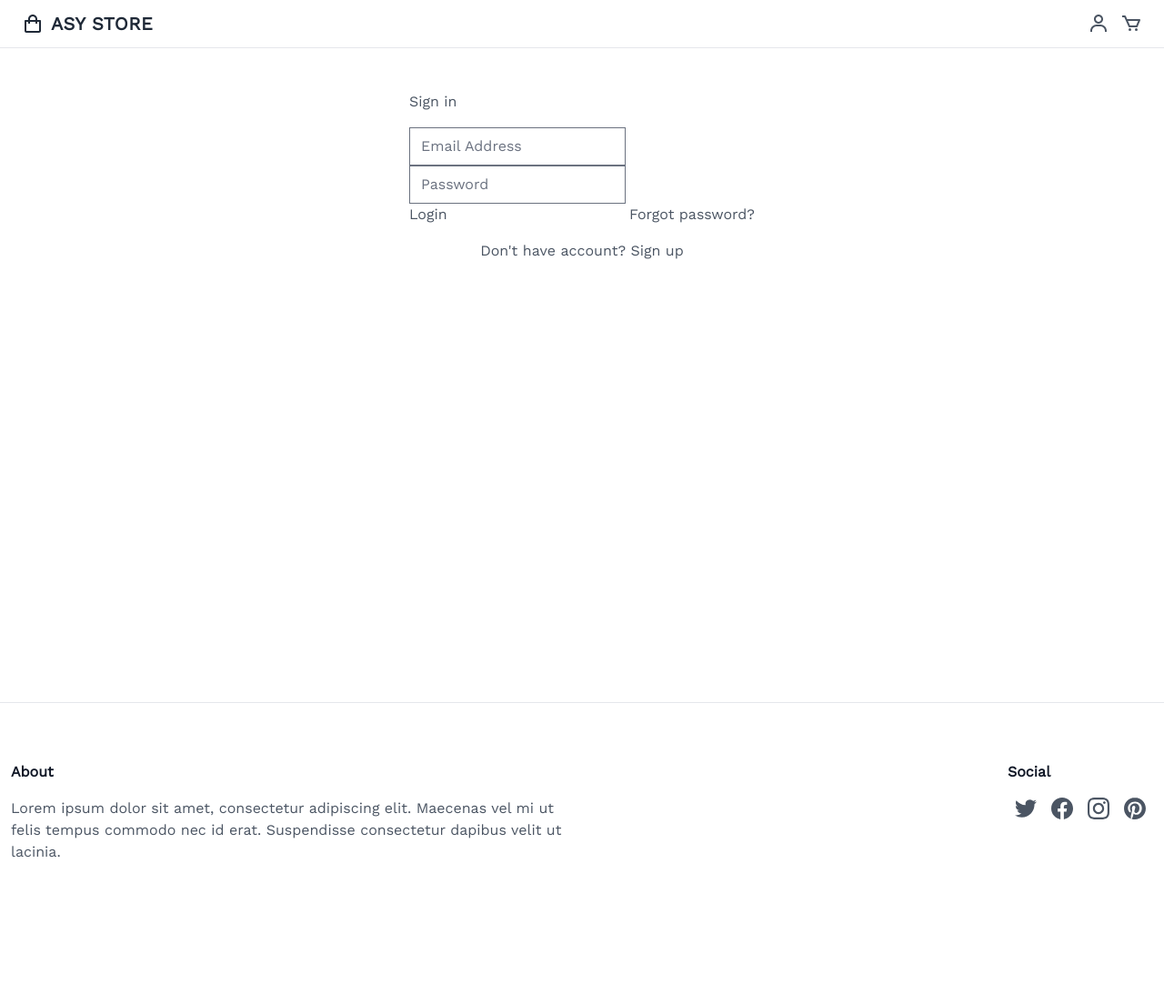
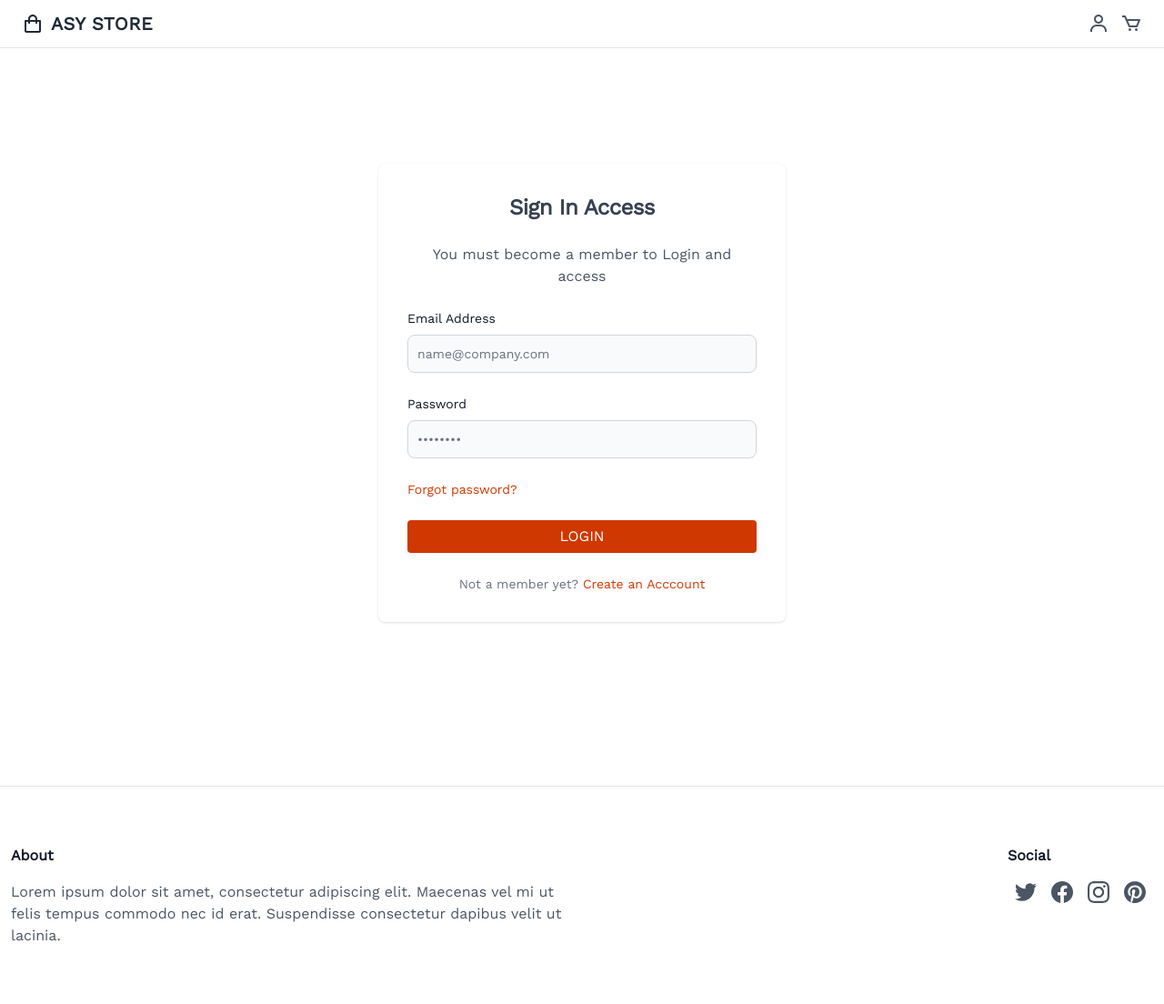
Before and after one commit to mbassy199/e-commerce_alx_final, a Django app: page /accounts/login/ in a window 1280 px wide. Shown: the top 1104 px of the page at 91% size. Before the commit the page ends 943 px from the top, so only its background shows below. Run offline with Django 3.2, Linux system fonts and the light colour scheme; data that the repository does not hold is empty; some libraries are stand-ins or nearby versions.

Commit message:
updated login page

```diff
--- a/static/css/output.css
+++ b/static/css/output.css
@@ -1664,6 +1672,12 @@ input:checked + .toggle-bg {
   margin-bottom: calc(2rem * var(--tw-space-y-reverse));
 }
 
+.space-y-3 > :not([hidden]) ~ :not([hidden]) {
+  --tw-space-y-reverse: 0;
+  margin-top: calc(0.75rem * calc(1 - var(--tw-space-y-reverse)));
+  margin-bottom: calc(0.75rem * var(--tw-space-y-reverse));
+}
+
 .divide-x > :not([hidden]) ~ :not([hidden]) {
   --tw-divide-x-reverse: 0;
   border-right-width: calc(1px * var(--tw-divide-x-reverse));
@@ -1709,6 +1723,10 @@ input:checked + .toggle-bg {
   border-radius: 0.75rem;
 }
 
+.rounded {
+  border-radius: 0.25rem;
+}
+
 .rounded-e-lg {
   border-start-end-radius: 0.5rem;
   border-end-end-radius: 0.5rem;
@@ -1864,6 +1882,16 @@ input:checked + .toggle-bg {
 
 .bg-white\/80 {
   background-color: rgb(255 255 255 / 0.8);
+}
+
+.bg-teal-600 {
+  --tw-bg-opacity: 1;
+  background-color: rgb(4 116 129 / var(--tw-bg-opacity, 1));
+}
+
+.bg-orange-600 {
+  --tw-bg-opacity: 1;
+  background-color: rgb(208 56 1 / var(--tw-bg-opacity, 1));
 }
 
 .bg-gradient-to-br {
@@ -1939,6 +1967,10 @@ input:checked + .toggle-bg {
   padding: 2rem;
 }
 
+.p-6 {
+  padding: 1.5rem;
+}
+
 .px-0 {
   padding-left: 0px;
   padding-right: 0px;
@@ -2029,6 +2061,11 @@ input:checked + .toggle-bg {
   padding-bottom: 2rem;
 }
 
+.py-1\.5 {
+  padding-top: 0.375rem;
+  padding-bottom: 0.375rem;
+}
+
 .pb-2 {
   padding-bottom: 0.5rem;
 }
@@ -2171,6 +2208,10 @@ input:checked + .toggle-bg {
   letter-spacing: 0.025em;
 }
 
+.tracking-tight {
+  letter-spacing: -0.025em;
+}
+
 .text-black {
   --tw-text-opacity: 1;
   color: rgb(0 0 0 / var(--tw-text-opacity, 1));
@@ -2229,6 +2270,21 @@ input:checked + .toggle-bg {
 .text-white {
   --tw-text-opacity: 1;
   color: rgb(255 255 255 / var(--tw-text-opacity, 1));
+}
+
+.text-teal-600 {
+  --tw-text-opacity: 1;
+  color: rgb(4 116 129 / var(--tw-text-opacity, 1));
+}
+
+.text-gray-700 {
+  --tw-text-opacity: 1;
+  color: rgb(55 65 81 / var(--tw-text-opacity, 1));
+}
+
+.text-orange-600 {
+  --tw-text-opacity: 1;
+  color: rgb(208 56 1 / var(--tw-text-opacity, 1));
 }
 
 .underline {
@@ -2758,6 +2868,10 @@ html.lenis body {
     margin-top: 2rem;
   }
 
+  .sm\:max-w-md {
+    max-width: 28rem;
+  }
+
   .sm\:grid-cols-1 {
     grid-template-columns: repeat(1, minmax(0, 1fr));
   }
@@ -2776,12 +2890,21 @@ html.lenis body {
 
   .sm\:p-6 {
     padding: 1.5rem;
+  }
+
+  .sm\:p-8 {
+    padding: 2rem;
   }
 
   .sm\:py-8 {
     padding-top: 2rem;
     padding-bottom: 2rem;
   }
+
+  .sm\:text-sm {
+    font-size: 0.875rem;
+    line-height: 1.25rem;
+  }
 }
 
 @media (min-width: 768px) {
@@ -2847,6 +2970,10 @@ html.lenis body {
 
   .md\:h-24 {
     height: 6rem;
+  }
+
+  .md\:h-screen {
+    height: 100vh;
   }
 
   .md\:w-2\/3 {
@@ -2903,6 +3030,12 @@ html.lenis body {
     margin-bottom: calc(0px * var(--tw-space-y-reverse));
   }
 
+  .md\:space-y-6 > :not([hidden]) ~ :not([hidden]) {
+    --tw-space-y-reverse: 0;
+    margin-top: calc(1.5rem * calc(1 - var(--tw-space-y-reverse)));
+    margin-bottom: calc(1.5rem * var(--tw-space-y-reverse));
+  }
+
   .md\:p-0 {
     padding: 0px;
   }
@@ -2932,6 +3065,11 @@ html.lenis body {
     padding-bottom: 0.75rem;
   }
 
+  .md\:py-8 {
+    padding-top: 2rem;
+    padding-bottom: 2rem;
+  }
+
   .md\:pt-0 {
     padding-top: 0px;
   }
@@ -2944,6 +3082,11 @@ html.lenis body {
   .md\:text-base {
     font-size: 1rem;
     line-height: 1.5rem;
+  }
+
+  .md\:text-2xl {
+    font-size: 1.5rem;
+    line-height: 2rem;
   }
 }
 
@@ -3019,6 +3162,11 @@ html.lenis body {
     padding-bottom: 3rem;
   }
 
+  .lg\:py-0 {
+    padding-top: 0px;
+    padding-bottom: 0px;
+  }
+
   .lg\:text-right {
     text-align: right;
   }
@@ -3050,6 +3198,10 @@ html.lenis body {
     gap: 2rem;
   }
 
+  .xl\:p-0 {
+    padding: 0px;
+  }
+
   .xl\:px-6 {
     padding-left: 1.5rem;
     padding-right: 1.5rem;
--- a/templates/accounts/login.html
+++ b/templates/accounts/login.html
@@ -1,41 +1,51 @@
 {% extends 'base.html' %}
-
 
 {% block content %}
 
-<!-- ========================= SECTION CONTENT ========================= -->
-<section class="section-conten padding-y" style="min-height:84vh">
+<section class="py-4 md:py-8">
+  <div class="flex flex-col items-center justify-center px-6 py-8 mx-auto md:h-screen lg:py-0">
+    <div class="w-full bg-white rounded-lg shadow dark:border md:mt-0 sm:max-w-md xl:p-0">
+      <div class="p-6 space-y-4 md:space-y-6 sm:p-8">
+        <h1 class="text-xl font-bold leading-tight tracking-tight text-gray-700 md:text-2xl text-center">
+          Sign In Access
+        </h1>
+        <p class="text-center">You must become a member to Login and access</p>
 
-    <!-- ============================ COMPONENT LOGIN   ================================= -->
-        <div class="card mx-auto" style="max-width: 380px; margin-top:100px;">
-          <div class="card-body">
-          <h4 class="card-title mb-4">Sign in</h4>
-          {% include 'includes/alerts.html' %}
-          <form action="{% url 'login' %}" method="POST">
-            {% csrf_token %}
-              <div class="form-group">
-                 <input type="email" class="form-control" placeholder="Email Address" name="email" >
-              </div> <!-- form-group// -->
-              <div class="form-group">
-                <input type="password" class="form-control" placeholder="Password" name="password" >
-              </div> <!-- form-group// -->
+        <form class="space-y-3 md:space-y-6" action="{% url 'login' %}" method="POST">
+          {% csrf_token %}
+          <div>
+            <label for="email" class="block mb-2 text-sm font-medium text-gray-900">Email
+              Address</label>
+            <input type="email" name="email" id="email"
+              class="bg-gray-50 border border-gray-300 text-gray-900 sm:text-sm rounded-lg focus:ring-orange-600 focus:border-orange-600 block w-full p-2.5 dark:bg-gray-700 dark:border-gray-600 dark:placeholder-gray-400 dark:text-white dark:focus:ring-blue-500 dark:focus:border-blue-500"
+              placeholder="name@company.com" required="">
+          </div>
+          <div>
+            <label for="password" class="block mb-2 text-sm font-medium text-gray-900 dark:text-white">Password</label>
+            <input type="password" name="password" id="password" placeholder="••••••••"
+              class="bg-gray-50 border border-gray-300 text-gray-900 sm:text-sm rounded-lg focus:ring-orange-600 focus:border-orange-600 block w-full p-2.5 dark:bg-gray-700 dark:border-gray-600 dark:placeholder-gray-400 dark:text-white dark:focus:ring-blue-500 dark:focus:border-blue-500"
+              required="">
+          </div>
+          <div class="flex items-center justify-between">
+            <a href="{% url 'forgotPassword' %}"
+              class="text-sm font-medium text-orange-600 hover:underline dark:text-orange-500">
+              Forgot password?
+            </a>
+          </div>
 
-              <div class="form-group">
-                  <a href="{% url 'forgotPassword' %}" class="float-right">Forgot password?</a>
-
-              </div> <!-- form-group form-check .// -->
-              <div class="form-group">
-                  <button type="submit" class="btn btn-primary btn-block"> Login  </button>
-              </div> <!-- form-group// -->
-          </form>
-          </div> <!-- card-body.// -->
-        </div> <!-- card .// -->
-
-         <p class="text-center mt-4">Don't have account?<a href="{% url 'register' %}"> Sign up </a></p>
-         <br><br>
-    <!-- ============================ COMPONENT LOGIN  END.// ================================= -->
-
-
-    </section>
+          <button type="submit" class="text-white bg-orange-600 py-1.5 px-4 rounded  w-full uppercase">
+            Login
+          </button>
+          <p class="text-sm text-center text-gray-500 dark:text-gray-400">
+            Not a member yet?
+            <a href="{% url 'register' %}" class="font-medium text-orange-600 hover:underline dark:text-orange-500">
+              Create an Acccount
+            </a>
+          </p>
+        </form>
+      </div>
+    </div>
+  </div>
+</section>
 
 {% endblock %}
```
Also changed, not shown: other parts of static/css/output.css (+62 -0 lines), templates/accounts/register.html (+14 -16 lines).
